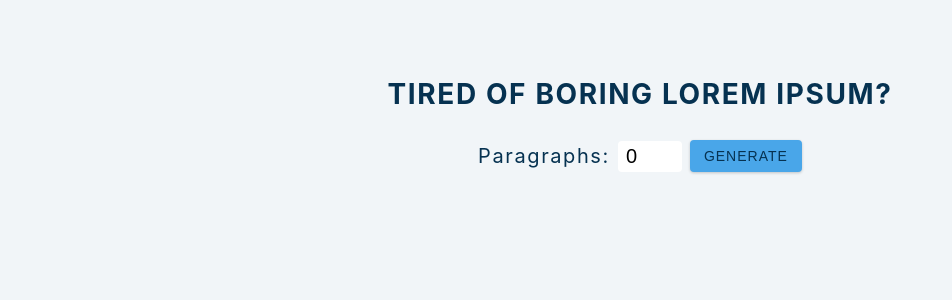
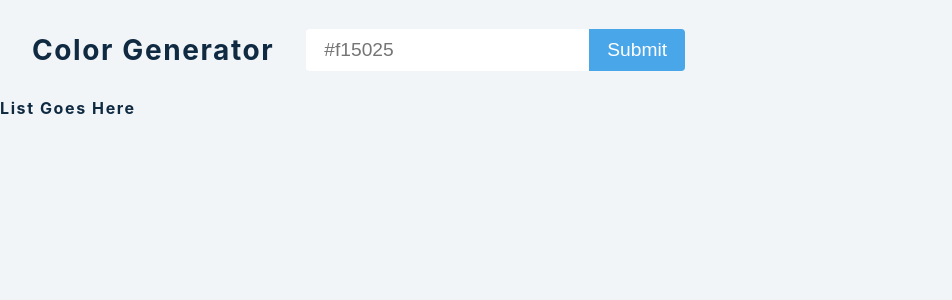
Before and after one commit to hungbui7690/react-tutorials, a React (Vite) app in the folder client/: page / in a window 1280 px wide. Shown: the top 300 px of the page, without its empty margins (0-952 px from the left). Built offline with nearby package versions, Linux system fonts and the light colour scheme.

Commit message:
Colors Generator: Initial Setup

```diff
--- a/client/package.json
+++ b/client/package.json
@@ -11,7 +11,8 @@
   "dependencies": {
     "react": "^18.2.0",
     "react-dom": "^18.2.0",
-    "react-icons": "^4.8.0"
+    "react-icons": "^4.8.0",
+    "values.js": "^2.1.1"
   },
   "devDependencies": {
     "@types/react": "^18.0.27",
--- a/client/src/App.jsx
+++ b/client/src/App.jsx
@@ -1,51 +1,58 @@
 /*
-  Lorem: Complete P2
-  - value from the input is always string > we need to convert to number
+  Colors Generator: Initial Setup
+  (***) npm i values.js
+
+  - utils.js
+    > convert rgb to hex
+
+  - To get the colors, we use external library: values.js
+
+  - Shades: darker colors
+  - Tints: Lighter colors
+
+////////////////////////////////////////////////////////
+
+  let colors = new Values(color).all(20)
+    > get the shades và tints with weight=20
+
 */
 
 import React, { useState } from 'react'
-import data from './data'
+import SingleColor from './SingleColor'
+
+import Values from 'values.js'
 
 function App() {
-  const [count, setCount] = useState(0)
-  const [text, setText] = useState([])
+  // (1)
+  const [color, setColor] = useState('orange') // color names can be hex or "name" (i.e: purple, orange)
+  const [error, setError] = useState(false) // use when color code is not correct
+  const [list, setList] = useState([]) // array of colors when we give the correct color code
 
+  // (2)
   const handleSubmit = (e) => {
     e.preventDefault()
 
-    // (1) get the number of paragraphs we want
-    let amount = parseInt(count)
-
-    if (count <= 0) amount = 1
-    if (count > 8) amount = 8
-
-    // (2) use slice() to get the data we want
-    setText(data.slice(0, amount))
+    // (***) test values.js > right now, if color code is wrong/empty > error
+    let colors = new Values(color).all(20)
+    console.log(colors) // test > correct hex (i.e. #222) > receive array of 20 colors
   }
 
+  // (3)
   return (
-    <section className='section-center'>
-      <h3>tired of boring lorem ipsum? </h3>
-      <form className='lorem-form' onSubmit={handleSubmit}>
-        <label htmlFor='amount'>Paragraphs: </label>
-        <input
-          type='number'
-          name='amount'
-          id='amount'
-          value={count}
-          onChange={(e) => setCount(e.target.value)}
-        />
-        <button type='submit' className='btn'>
-          Generate
-        </button>
-      </form>
-
-      <article className='lorem-text'>
-        {text.map((item, index) => {
-          return <p key={index}>{item}</p>
-        })}
-      </article>
-    </section>
+    <React.Fragment>
+      <section className='container'>
+        <h3>Color Generator</h3>
+        <form onSubmit={handleSubmit}>
+          <input type='text' placeholder='#f15025' />
+          <button type='submit' className='btn'>
+            Submit
+          </button>
+        </form>
+      </section>
+      <section className='colors'>
+        <h4>List goes here</h4>
+      </section>
+    </React.Fragment>
   )
 }
 
--- /dev/null
+++ b/client/src/SingleColor.jsx
@@ -0,0 +1,8 @@
+import React, { useState, useEffect } from 'react'
+import rgbToHex from './utils'
+
+const SingleColor = () => {
+  return <h4>single color</h4>
+}
+
+export default SingleColor
--- a/client/src/index.css
+++ b/client/src/index.css
@@ -121,80 +121,96 @@ p {
 }
 /*  global classes */
 
-.btn {
-  text-transform: uppercase;
-  background: var(--clr-primary-5);
-  color: var(--clr-primary-1);
-  padding: 0.375rem 0.75rem;
-  letter-spacing: 1px;
-  display: inline-block;
-  transition: var(--transition);
-  font-size: 0.875rem;
-  border: 2px solid var(--clr-primary-5);
-  cursor: pointer;
-  box-shadow: 0 1px 3px rgba(0, 0, 0, 0.2);
-  border-radius: var(--radius);
-}
-.btn:hover {
-  color: var(--clr-primary-5);
-  background: var(--clr-primary-8);
-  border-color: var(--clr-primary-8);
-}
 /* section */
 .section {
-  padding: 5rem 0;
+  width: 90vw;
+  margin: 0 auto;
+  max-width: var(--max-width);
 }
 
-.section-center {
-  width: 90vw;
-  margin: 0 auto;
-  max-width: 40rem;
-  margin-top: 5rem;
-  text-align: center;
-}
 @media screen and (min-width: 992px) {
-  .section-center {
+  .section {
     width: 95vw;
   }
 }
-main {
-  min-height: 100vh;
-  display: grid;
-  place-items: center;
-}
+
 /*
 ===============
-Lorem Ipsum
+Color Generator
 ===============
 */
-h3 {
+
+.container {
+  text-align: center;
+  display: flex;
+  align-items: center;
+  height: 100px;
+  padding-left: 2rem;
+}
+.container h3 {
+  margin-bottom: 0;
+  margin-right: 2rem;
+}
+
+input {
+  border-color: transparent;
+  padding: 0.5rem 1rem;
+  font-size: 1.2rem;
+  border-top-left-radius: var(--radius);
+  border-bottom-left-radius: var(--radius);
+}
+.btn {
+  background: var(--clr-primary-5);
+  padding: 0.5rem 1rem;
+  font-size: 1.2rem;
+  border-color: transparent;
+  border-top-right-radius: var(--radius);
+  border-bottom-right-radius: var(--radius);
+  text-transform: capitalize;
+  color: var(--clr-white);
+  cursor: pointer;
+}
+@media screen and (max-width: 576px) {
+  .container h3 {
+    font-size: 1rem;
+  }
+  input,
+  .btn {
+    font-size: 0.85rem;
+  }
+}
+input.error {
+  border: 2px solid var(--clr-red-dark);
+}
+.colors {
+  min-height: calc(100vh - 100px);
+  display: grid;
+  grid-template-columns: repeat(auto-fit, minmax(223.33px, 1fr));
+  grid-template-rows: repeat(auto-fit, minmax(96px, 1fr));
+}
+.color {
+  padding: 1rem 2rem;
+  cursor: pointer;
+  font-size: 1rem;
+  text-transform: none;
+}
+.percent-value {
+  margin-bottom: 0;
+  color: var(--clr-grey-1);
+}
+.color-value {
+  color: var(--clr-grey-1);
+  margin-bottom: 0;
+}
+.color-light .color-value {
+  color: var(--clr-white);
+}
+.color-light .percent-value {
+  color: var(--clr-white);
+}
+
+.alert {
   text-transform: uppercase;
-  color: var(--clr-primary-1);
+  font-size: 0.85rem;
+  margin-top: 0.5rem;
 }
-.lorem-form {
-  text-transform: capitalize;
-  letter-spacing: var(--spacing);
-  margin-top: 2rem;
-  margin-bottom: 4rem;
-  display: flex;
-  justify-content: center;
-  align-items: center;
-}
-label {
-  font-size: 1.25rem;
-  color: var(--clr-primary-1);
-}
-input {
-  padding: 0.25rem 0.5rem;
-  width: 4rem;
-  border-radius: var(--radius);
-  border: none;
-  margin: 0 0.5rem;
-  font-size: 1.25rem;
-}
-button {
-  background: var(--clr-primary-10);
-}
-.result {
-  margin-bottom: 2rem;
-}
--- /dev/null
+++ b/client/src/utils.jsx
@@ -0,0 +1,10 @@
+function componentToHex(c) {
+  var hex = c.toString(16)
+  return hex.length == 1 ? '0' + hex : hex
+}
+
+function rgbToHex(r, g, b) {
+  return '#' + componentToHex(r) + componentToHex(g) + componentToHex(b)
+}
+
+export default rgbToHex
```
Also changed, not shown: client/src/data.js (deleted), 1 other file (tests, documents, lock files or other folders).
